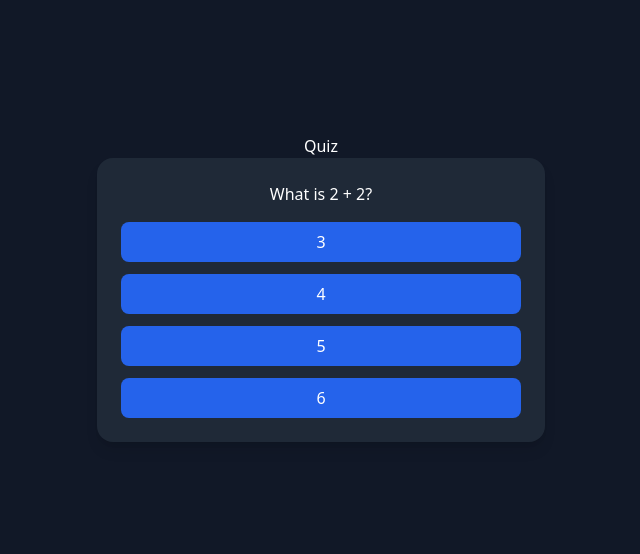
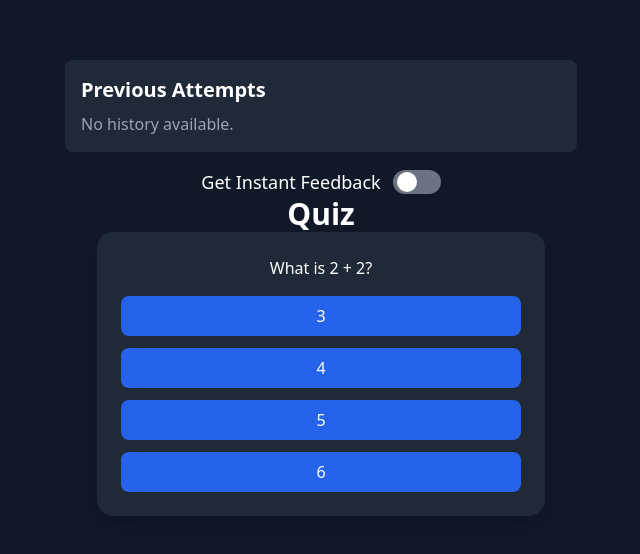
Before and after one commit to SandeepKhadka/quiz-app, a React (Vite) app: page / in a window 1280 px wide. Shown: the part 112-666 px from the top of the page, without its empty margins (319-959 px from the left). Built offline with nearby package versions, Linux system fonts and the light colour scheme.

Commit message:
creating get instant feedback toggle button

```diff
--- /dev/null
+++ b/src/components/Toggle.tsx
@@ -0,0 +1,27 @@
+interface ToggleProps {
+  isChecked: boolean;
+  onToggle: () => void;
+  label?: string;
+}
+
+const Toggle = ({ isChecked, onToggle, label }: ToggleProps) => {
+  return (
+    <div className="flex items-center gap-3">
+      {label && <label className="text-lg">{label}</label>}
+      <button
+        onClick={onToggle}
+        className={`w-12 h-6 flex items-center rounded-full p-1 transition ${
+          isChecked ? 'bg-green-500' : 'bg-gray-500'
+        }`}
+      >
+        <div
+          className={`w-5 h-5 bg-white rounded-full transform transition ${
+            isChecked ? 'translate-x-6' : 'translate-x-0'
+          }`}
+        />
+      </button>
+    </div>
+  );
+};
+
+export default Toggle;
--- a/src/pages/QuizPage.tsx
+++ b/src/pages/QuizPage.tsx
@@ -3,6 +3,7 @@ import { useNavigate } from 'react-router-dom';
 
 import Timer from '../components/Timer';
 import QuizCard from '../components/QuizCard';
+import Toggle from '../components/Toggle';
 
 type Question = {
   question: string;
@@ -14,6 +15,11 @@ const QuizPage = () => {
   const [questions, setQuestions] = useState<Question[]>([]);
   const [currentQuestionIndex, setCurrentQuestionIndex] = useState<number>(0);
   const [score, setScore] = useState<number>(0);
+  const [history, setHistory] = useState<{ score: number; total: number }[]>(
+    []
+  );
+  const [instantFeedback, setInstantFeedback] = useState<boolean>(false);
+
   const navigate = useNavigate();
 
   const sampleQuestions: Question[] = [
@@ -31,22 +37,69 @@ const QuizPage = () => {
 
   useEffect(() => {
     setQuestions(sampleQuestions);
+    const storedHistory = JSON.parse(
+      localStorage.getItem('quizHistory') || '[]'
+    );
+    setHistory(storedHistory);
   }, []);
 
   const handleAnswer = (selectedAnswer: string) => {
     if (selectedAnswer === questions[currentQuestionIndex].correctAnswer) {
-      setScore(score + 1);
+      setScore((prevScore) => prevScore + 1);
     }
+
+    if (instantFeedback) {
+      alert(
+        selectedAnswer === questions[currentQuestionIndex].correctAnswer
+          ? 'Correct!'
+          : 'Incorrect!'
+      );
+    }
+
     if (currentQuestionIndex + 1 < questions.length) {
-      setCurrentQuestionIndex(currentQuestionIndex + 1);
+      setCurrentQuestionIndex((prevIndex) => prevIndex + 1);
     } else {
+      const newHistory = [
+        ...history,
+        {
+          score:
+            score +
+            (selectedAnswer === questions[currentQuestionIndex].correctAnswer
+              ? 1
+              : 0),
+          total: questions.length,
+        },
+      ];
+      setHistory(newHistory);
+      localStorage.setItem('quizHistory', JSON.stringify(newHistory));
       navigate('/results', { state: { score, total: questions.length } });
     }
   };
 
   return (
-    <div className="quiz-page">
-      <h1>Quiz</h1>
+    <div className="quiz-page min-h-screen bg-gray-900 text-white flex flex-col items-center p-6">
+      <div className="w-full max-w-lg bg-gray-800 p-4 rounded-lg mb-4">
+        <h2 className="text-xl font-bold">Previous Attempts</h2>
+        {history.length > 0 ? (
+          <ul className="list-disc pl-5 mt-2">
+            {history.map((attempt, index) => (
+              <li key={index} className="text-gray-300">
+                Attempt {index + 1}: {attempt.score} / {attempt.total}
+              </li>
+            ))}
+          </ul>
+        ) : (
+          <p className="text-gray-400 mt-2">No history available.</p>
+        )}
+      </div>
+
+      <Toggle
+        label="Get Instant Feedback"
+        isChecked={instantFeedback}
+        onToggle={() => setInstantFeedback(!instantFeedback)}
+      />
+
+      <h1 className="text-3xl font-bold">Quiz</h1>
       <Timer />
       {questions.length > 0 && (
         <QuizCard
--- a/src/pages/ResultsPage.tsx
+++ b/src/pages/ResultsPage.tsx
@@ -1,12 +1,7 @@
 import { useLocation, useNavigate } from 'react-router-dom';
 
-interface LocationState {
-  score: number;
-  total: number;
-}
-
 const ResultsPage = () => {
-  const { state } = useLocation<LocationState>();
+  const { state } = useLocation();
   const { score, total } = state || { score: 0, total: 0 };
   const navigate = useNavigate();
 
```
